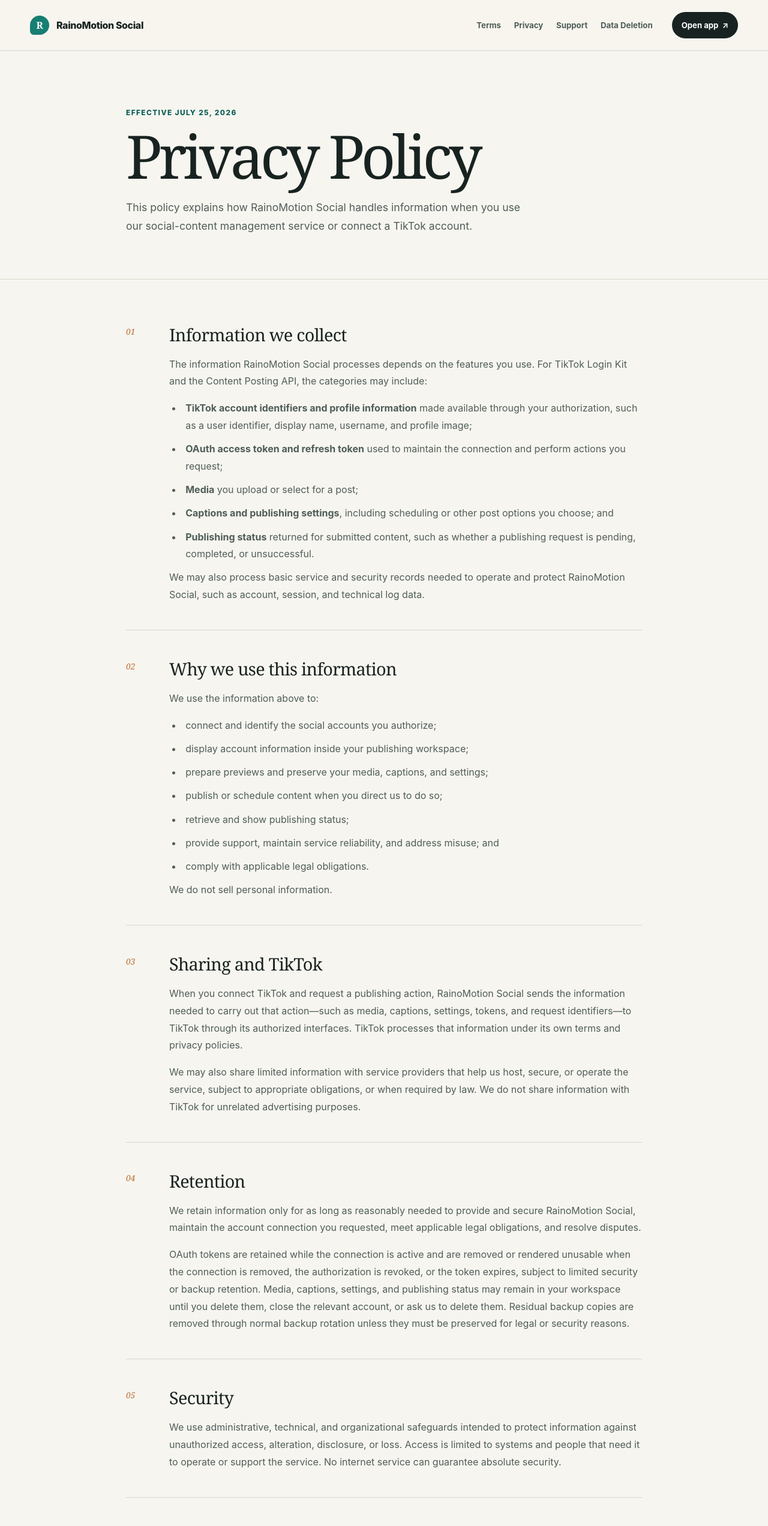
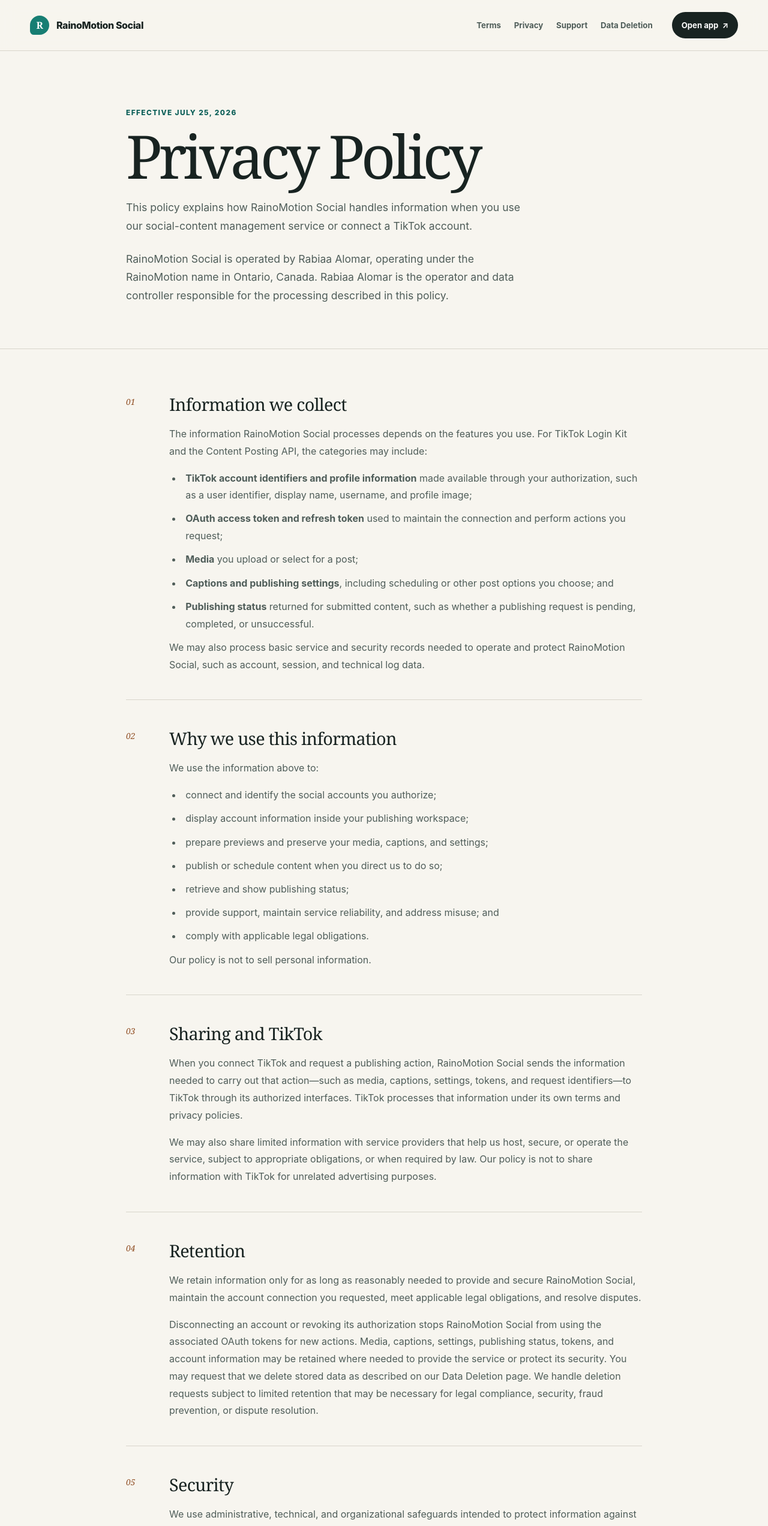
Before and after one commit to rainollm-ca/legal-pages, a Next.js app: page /privacy in a window 1280 px wide. Shown: the top 2544 px of the page at 60% size. Built offline with nearby package versions, Linux system fonts and the light colour scheme.

Commit message:
fix: strengthen accessibility and legal identity

```diff
--- a/pages/data-deletion.tsx
+++ b/pages/data-deletion.tsx
@@ -108,9 +108,8 @@
             <p>
               We may retain limited information when reasonably necessary to comply with
               law, establish or defend legal claims, prevent fraud or abuse, protect
-              security, resolve disputes, or complete normal backup rotation. Any retained
-              information remains subject to appropriate safeguards and is not used for
-              unrelated purposes.
+              security, or resolve disputes. Any retained information remains subject to
+              appropriate safeguards and is not used for unrelated purposes.
             </p>
           </div>
         </section>
--- a/pages/privacy.tsx
+++ b/pages/privacy.tsx
@@ -13,6 +13,11 @@
           <p className="documentIntro">
             This policy explains how RainoMotion Social handles information when you use
             our social-content management service or connect a TikTok account.
+          </p>
+          <p className="documentIntro">
+            RainoMotion Social is operated by Rabiaa Alomar, operating under the RainoMotion
+            name in Ontario, Canada. Rabiaa Alomar is the operator and data controller
+            responsible for the processing described in this policy.
           </p>
         </div>
       </header>
@@ -69,7 +74,7 @@
               <li>provide support, maintain service reliability, and address misuse; and</li>
               <li>comply with applicable legal obligations.</li>
             </ul>
-            <p>We do not sell personal information.</p>
+            <p>Our policy is not to sell personal information.</p>
           </div>
         </section>
 
@@ -87,8 +92,8 @@
             <p>
               We may also share limited information with service providers that help us
               host, secure, or operate the service, subject to appropriate obligations, or
-              when required by law. We do not share information with TikTok for unrelated
-              advertising purposes.
+              when required by law. Our policy is not to share information with TikTok for
+              unrelated advertising purposes.
             </p>
           </div>
         </section>
@@ -103,13 +108,13 @@
               meet applicable legal obligations, and resolve disputes.
             </p>
             <p>
-              OAuth tokens are retained while the connection is active and are removed or
-              rendered unusable when the connection is removed, the authorization is
-              revoked, or the token expires, subject to limited security or backup
-              retention. Media, captions, settings, and publishing status may remain in
-              your workspace until you delete them, close the relevant account, or ask us
-              to delete them. Residual backup copies are removed through normal backup
-              rotation unless they must be preserved for legal or security reasons.
+              Disconnecting an account or revoking its authorization stops RainoMotion
+              Social from using the associated OAuth tokens for new actions. Media,
+              captions, settings, publishing status, tokens, and account information may be
+              retained where needed to provide the service or protect its security. You may
+              request that we delete stored data as described on our Data Deletion page. We
+              handle deletion requests subject to limited retention that may be necessary
+              for legal compliance, security, fraud prevention, or dispute resolution.
             </p>
           </div>
         </section>
@@ -161,7 +166,8 @@
               effective date above identifies the current version.
             </p>
             <div className="contactCard">
-              <strong>Privacy questions</strong>
+              <strong>Operator and data controller: Rabiaa Alomar</strong>
+              <p>Operating under the RainoMotion name in Ontario, Canada</p>
               <a href="mailto:support@rainomotion.com">support@rainomotion.com</a>
             </div>
           </div>
--- a/styles/globals.css
+++ b/styles/globals.css
@@ -4,11 +4,11 @@
   --surface: #fffefa;
   --ink: #182321;
   --muted: #4f5d59;
-  --faint: #6d7773;
+  --faint: #5c6662;
   --teal: #177e73;
   --teal-dark: #0c5f58;
   --teal-soft: #dcece7;
-  --ochre: #b96d35;
+  --ochre: #8f4d22;
   --rule: #d8d5cb;
   --serif: Georgia, 'Times New Roman', serif;
   --sans: Inter, ui-sans-serif, -apple-system, BlinkMacSystemFont, 'Segoe UI', sans-serif;
```
Also changed, not shown: pages/terms.tsx (+25 -1 lines), 1 other file (tests, documents, lock files or other folders).
